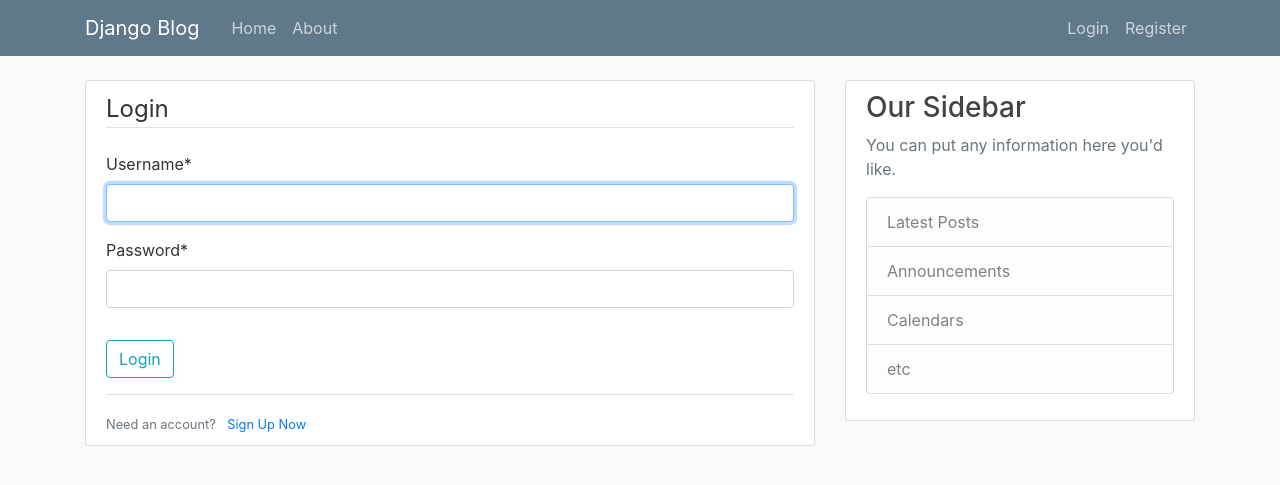
After one commit to hamzatan/Blog, a Django app: page /login/ in a window 1280 px wide. The commit adds this page. Shown: the top 485 px of the page. Run offline with Django 3.2, Linux system fonts and the light colour scheme; some libraries are stand-ins or nearby versions.

Commit message:
Fixed CRISPY using pip3, added login, logout and profile html templates to users app. Updated redirects between login, register and logout pages

```diff
--- a/django_web/blog/templates/blog/base.html
+++ b/django_web/blog/templates/blog/base.html
@@ -32,8 +32,13 @@
                 </div>
                 <!-- Navbar Right Side -->
                 <div class="navbar-nav">
-                <a class="nav-item nav-link" href="#">Login</a>
-                <a class="nav-item nav-link" href="#">Register</a>
+                    {% if user.is_authenticated %}
+                    <a class="nav-item nav-link" href="{% url 'logout' %}">Logout</a>
+                    {% else %}
+                    <a class="nav-item nav-link" href="{% url 'login' %}">Login</a>
+                    <a class="nav-item nav-link" href="{% url 'register' %}">Register</a>
+                    {% endif %}
+
                 </div>
             </div>
             </div>
--- a/django_web/django_web/settings.py
+++ b/django_web/django_web/settings.py
@@ -123,3 +123,5 @@
 STATIC_URL = '/static/'
 
 CRISPY_TEMPLATE_PACK = 'bootstrap4'
+
+LOGIN_REDIRECT_URL = 'blog-home'
--- a/django_web/django_web/urls.py
+++ b/django_web/django_web/urls.py
@@ -14,11 +14,14 @@
     2. Add a URL to urlpatterns:  path('blog/', include('blog.urls'))
 """
 from django.contrib import admin
+from django.contrib.auth import views as auth_views
 from django.urls import path, include
 from users import views as user_views
 
 urlpatterns = [
     path('admin/', admin.site.urls),
     path('register/', user_views.register, name='register'),
-    path('', include('blog.urls'))
+    path('', include('blog.urls')),
+    path('login/', auth_views.LoginView.as_view(template_name='users/login.html'), name='login'),
+    path('logout/', auth_views.LogoutView.as_view(template_name='users/logout.html'), name='logout'),
 ]
--- /dev/null
+++ b/django_web/users/templates/users/login.html
@@ -0,0 +1,23 @@
+{% extends "blog/base.html" %}
+{% load crispy_forms_tags %}
+{% block content %}
+
+    <div class="content-section">
+        <form method="POST">
+            {% csrf_token %}
+            <fieldset class="form-group">
+                <legend class="border-bottom mb-4">Login</legend>
+                {{ form|crispy }}
+            </fieldset>
+            <div class="form-group">
+                <button class="btn btn-outline-info" type="submit">Login</button>
+            </div>
+        </form>
+        <div class="border-top pt-3">
+            <small class="text-muted">
+                Need an account? <a class="ml-2" href="{% url 'register' %}">Sign Up Now</a>
+            </small>
+        </div>
+    </div>
+
+{% endblock content %}
--- a/django_web/users/views.py
+++ b/django_web/users/views.py
@@ -9,8 +9,11 @@
             form.save()
             username = form.cleaned_data.get('username')
             messages.success(request, f'Account created for {username}!')
-            return redirect('blog-home')
+            return redirect('login')
 
     else:
         form = UserRegister()
     return render(request, 'users/register.html', {'form':form})
+
+def profile(request):
+    return render(request, 'users/profile.html')
```
Also changed, not shown: django_web/users/templates/users/logout.html (added, +10 -0 lines), django_web/users/templates/users/profile.html (added, +7 -0 lines).
